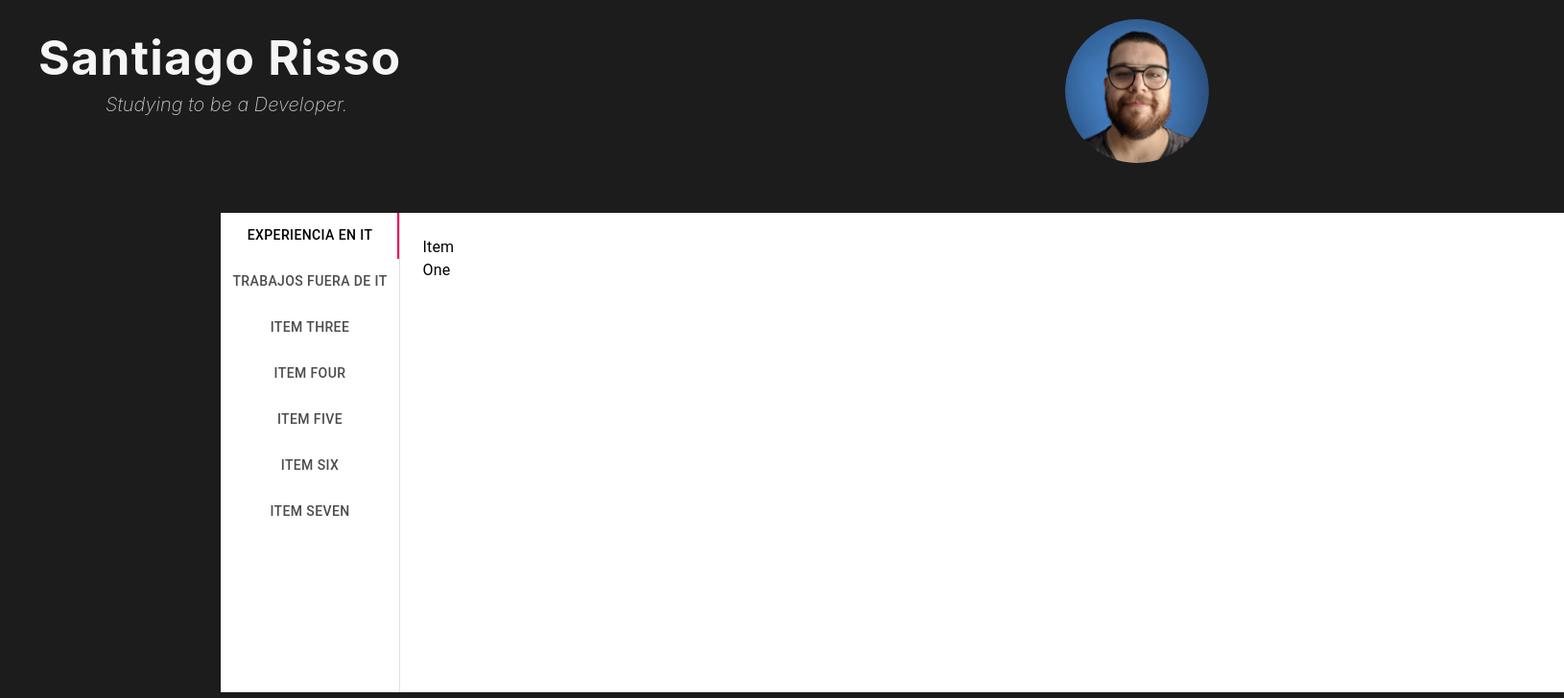
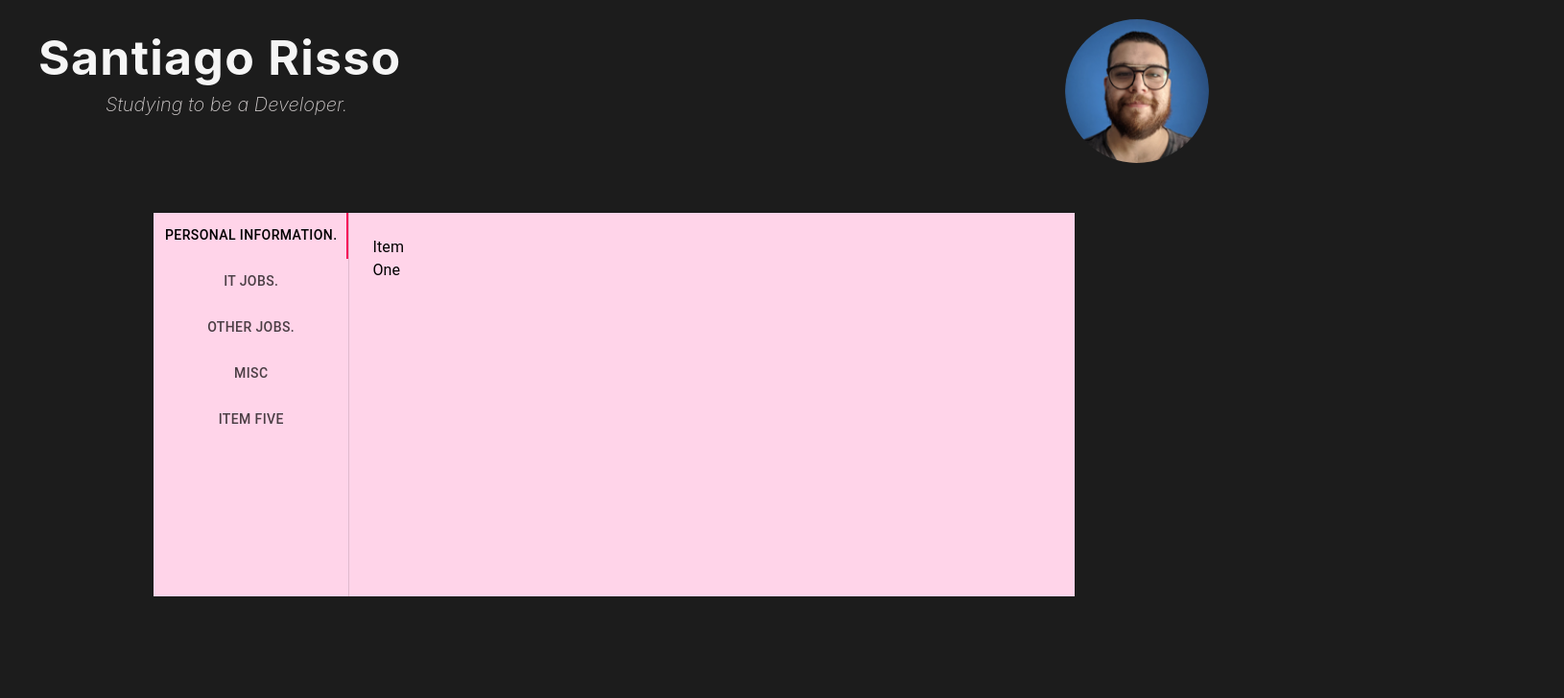
Before and after one commit to risitodeoro/CV, a React (Create React App) app: page / in a window 1280 px wide. Shown: the top 728 px of the page at 96% size, 1630 px wide, since content can reach past the window. Built offline with nearby package versions, Linux system fonts and the light colour scheme.

Commit message:
tabs centrado
tab centrado y adaptado el cambio de color de fondo

```diff
--- a/src/App.js
+++ b/src/App.js
@@ -9,7 +9,10 @@ import Tab from '@material-ui/core/Tab';
 import Typography from '@material-ui/core/Typography';
 import Box from '@material-ui/core/Box';
 import PropTypes from 'prop-types';
-import { CenterFocusWeakOutlined } from '@material-ui/icons';
+import { Autorenew, CenterFocusWeakOutlined } from '@material-ui/icons';
+import { createMuiTheme } from '@material-ui/core/styles';
+import { purple } from '@material-ui/core/colors';
+import { ThemeProvider } from '@material-ui/styles';
 
 var textos=[0,1,2];
 
@@ -95,18 +98,29 @@ function a11yProps(index) {
   };
 }
 
+const colortab = createMuiTheme({
+  palette:{
+    primary:{
+      main: '#FFD4E9',
+    },
+  },
+});
+
 const useStyles = makeStyles((theme) => ({
   root: {
     flexGrow: 1,
-    backgroundColor: theme.palette.background.paper,
+    backgroundColor: theme.palette.primary.main,
     display: 'flex',
-    width: 1400,
-    height: 500,
+    margin: 'auto',
+    width: '75%',
+    height: 400,
   },
   tabs: {
     borderRight: `1px solid ${theme.palette.divider}`,
   },
 }));
+
+
 
 function VerticalTabs() {
   const classes = useStyles();
@@ -126,13 +140,11 @@ function VerticalTabs() {
         aria-label="Vertical tabs example"
         className={classes.tabs}
       >
-        <Tab label="Experiencia en IT" {...a11yProps(0)} />
-        <Tab label="Trabajos fuera de IT" {...a11yProps(1)} />
-        <Tab label="Item three" {...a11yProps(2)} />
-        <Tab label="Item Four" {...a11yProps(3)} />
+        <Tab label="Personal information." {...a11yProps(0)} />
+        <Tab label="IT jobs." {...a11yProps(1)} />
+        <Tab label="Other jobs." {...a11yProps(2)} />
+        <Tab label="Misc" {...a11yProps(3)} />
         <Tab label="Item Five" {...a11yProps(4)} />
-        <Tab label="Item Six" {...a11yProps(5)} />
-        <Tab label="Item Seven" {...a11yProps(6)} />
       </Tabs>
       <TabPanel value={value} index={0}>
         Item One
@@ -148,12 +160,6 @@ function VerticalTabs() {
       </TabPanel>
       <TabPanel value={value} index={4}>
         Item Five
-      </TabPanel>
-      <TabPanel value={value} index={5}>
-        Item Six
-      </TabPanel>
-      <TabPanel value={value} index={6}>
-        Item Seven
       </TabPanel>
     </div>
   );
@@ -190,7 +196,9 @@ function App() {
 
 <body>
   <div className="Pestanas">
-    <VerticalTabs></VerticalTabs>
+    <ThemeProvider theme={colortab}>
+      <VerticalTabs></VerticalTabs>
+    </ThemeProvider>
   </div>
 </body>
   </>);
--- a/src/styles.css
+++ b/src/styles.css
@@ -64,7 +64,3 @@ div.Avatars{
     top: 0px;
     right: 0px;
 }
-
-div.Pestanas{
-    margin-left: 18%;
-}
```
